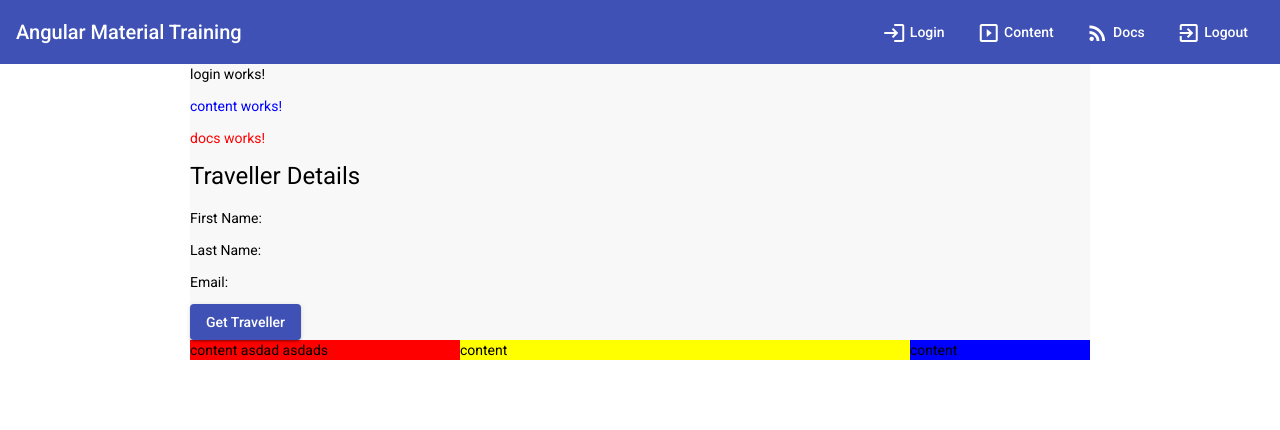
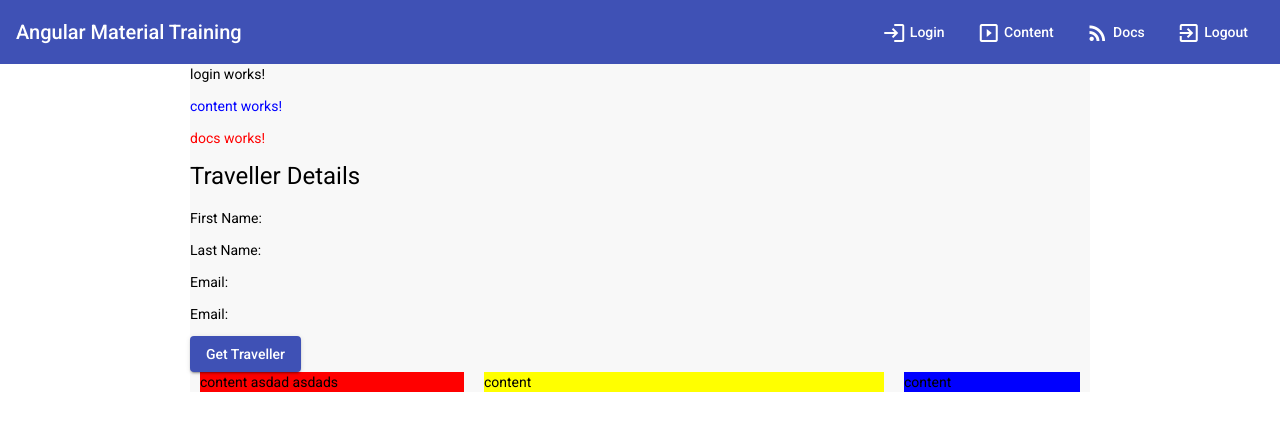
Before and after one commit to inspirexs/angular-training, an Angular app: page / in a window 1280 px wide. Shown: the top 430 px of the page. Built offline with nearby package versions, Linux system fonts and the light colour scheme.

Commit message:
adding model to existing call

```diff
--- a/src/app/app.component.html
+++ b/src/app/app.component.html
@@ -5,7 +5,7 @@
     <app-login></app-login>
     <app-content></app-content>
     <app-docs></app-docs>
-    <div class="container" fxLayout="row" fxLayoutAlign="center">
+    <div class="container" fxLayout="row" fxLayoutAlign="center" fxLayoutGap="20px" style="padding-left: 10px; padding-right: 10px;">
       <div fxFlex="30%" style="background-color: red;">content asdad asdads</div>
       <div fxFlex="50%" style="background-color: yellow;">content</div>
       <div fxFlex="20%" style="background-color: blue;">content</div>
--- a/src/app/components/docs/docs.component.html
+++ b/src/app/components/docs/docs.component.html
@@ -6,5 +6,6 @@
 <p>First Name: {{traveller?.firstName}}</p>
 <p>Last Name: {{traveller?.lastName}}</p>
 <p>Email: {{traveller?.emailAddress}}</p>
+<p>Email: {{traveller?.emailAddressMasked}}</p>
 
 <button mat-raised-button color="primary" (click)="getTraveller()">Get Traveller</button>
--- a/src/app/components/docs/docs.component.ts
+++ b/src/app/components/docs/docs.component.ts
@@ -1,4 +1,5 @@
 import { Component, OnInit } from '@angular/core';
+import { Traveller } from 'src/app/models/traveller';
 import { MercuryClientService } from 'src/app/services/mercury-client.service';
 
 @Component({
@@ -8,20 +9,19 @@ import { MercuryClientService } from 'src/app/services/mercury-client.service';
 })
 export class DocsComponent implements OnInit {
 
-  traveller: any = null;
+  traveller: Traveller = null;
 
   constructor(private mercuryClientService: MercuryClientService) { }
 
   ngOnInit(): void {
-
+    //this.getTraveller();
   }
 
   getTraveller(): void{
-
-
     this.mercuryClientService.getTraveller().subscribe(data => {
       console.log(data);
       this.traveller = data;
+      console.log(data.emailAddress);
     }, error => {
       console.log(error);
     });
--- /dev/null
+++ b/src/app/models/traveller.ts
@@ -0,0 +1,6 @@
+export interface Traveller {
+  emailAddress: string;
+  emailAddressMasked: string;
+  firstName: string;
+  lastName: string;
+}
--- a/src/app/services/mercury-client.service.ts
+++ b/src/app/services/mercury-client.service.ts
@@ -1,5 +1,7 @@
 import { HttpClient, HttpHeaders } from '@angular/common/http';
 import { Injectable } from '@angular/core';
+import { Observable } from 'rxjs';
+import { Traveller } from '../models/traveller';
 
 @Injectable({
   providedIn: 'root'
@@ -12,11 +14,11 @@ export class MercuryClientService {
     alert('TEST WORKS');
   }
 
-  getTraveller(): any{
+  getTraveller(): Observable<Traveller>{
     const httpHeaders: HttpHeaders = new HttpHeaders({
       Authorization: 'mobile_traveller_app_token'
     });
 
-    return this.httpClient.get<any>('https://mercury-api.st.globalblue.com:443/api/Globalblue/3.0/Members/documentType=PASSPORT&documentNumber=LU01201LU&documentCountry=ALA', { headers: httpHeaders} );
+    return this.httpClient.get<Traveller>('https://mercury-api.st.globalblue.com:443/api/Globalblue/3.0/Members/documentType=PASSPORT&documentNumber=LU01201LU&documentCountry=ALA', { headers: httpHeaders } );
   }
 }
```
